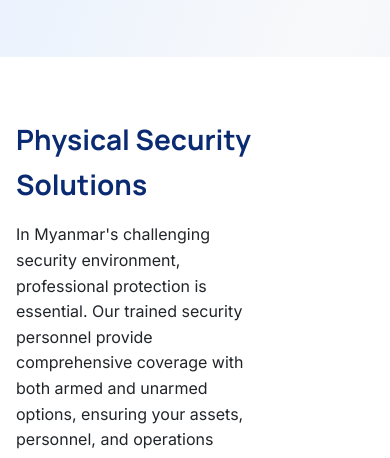
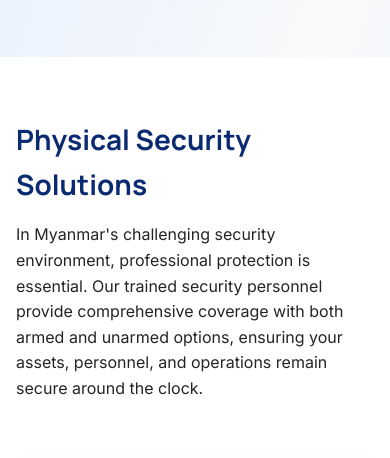
Before and after one commit to kyawthein/tgs-website, a plain HTML site: page services.html in a window 390 px wide. Shown: the part 348-806 px from the top of the page. Drawn offline with Linux system fonts and the light colour scheme; a web font is replaced by a local one.

Commit message:
Add files via upload

```diff
--- a/services.html
+++ b/services.html
@@ -747,6 +747,10 @@
                 line-height: 1.2;
             }
 
+            .service-intro {
+                max-width: 100%;
+            }
+
             .service-detail-grid, .process-grid, .service-sub-details-grid {
                 grid-template-columns: 1fr;
                 gap: 48px;
```
